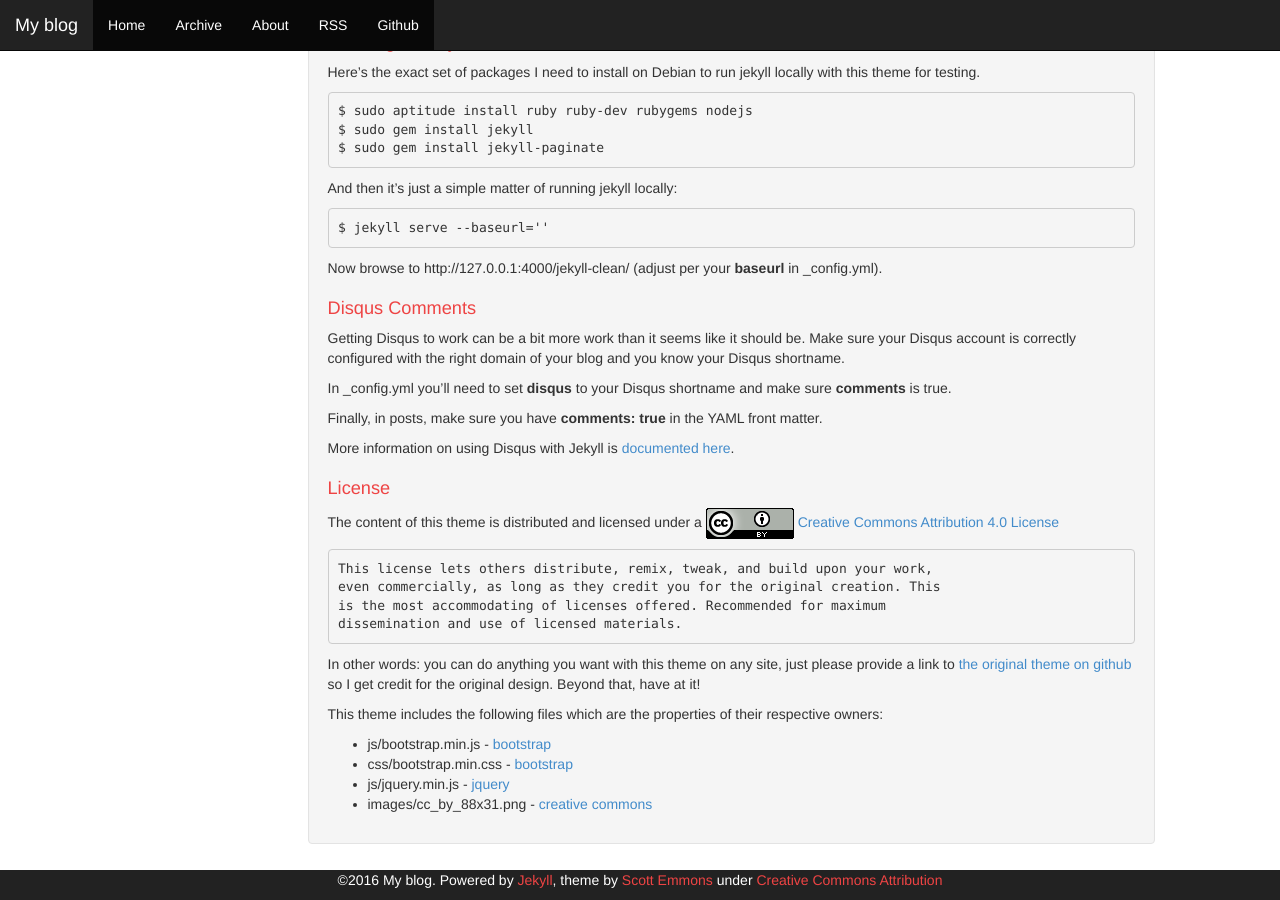
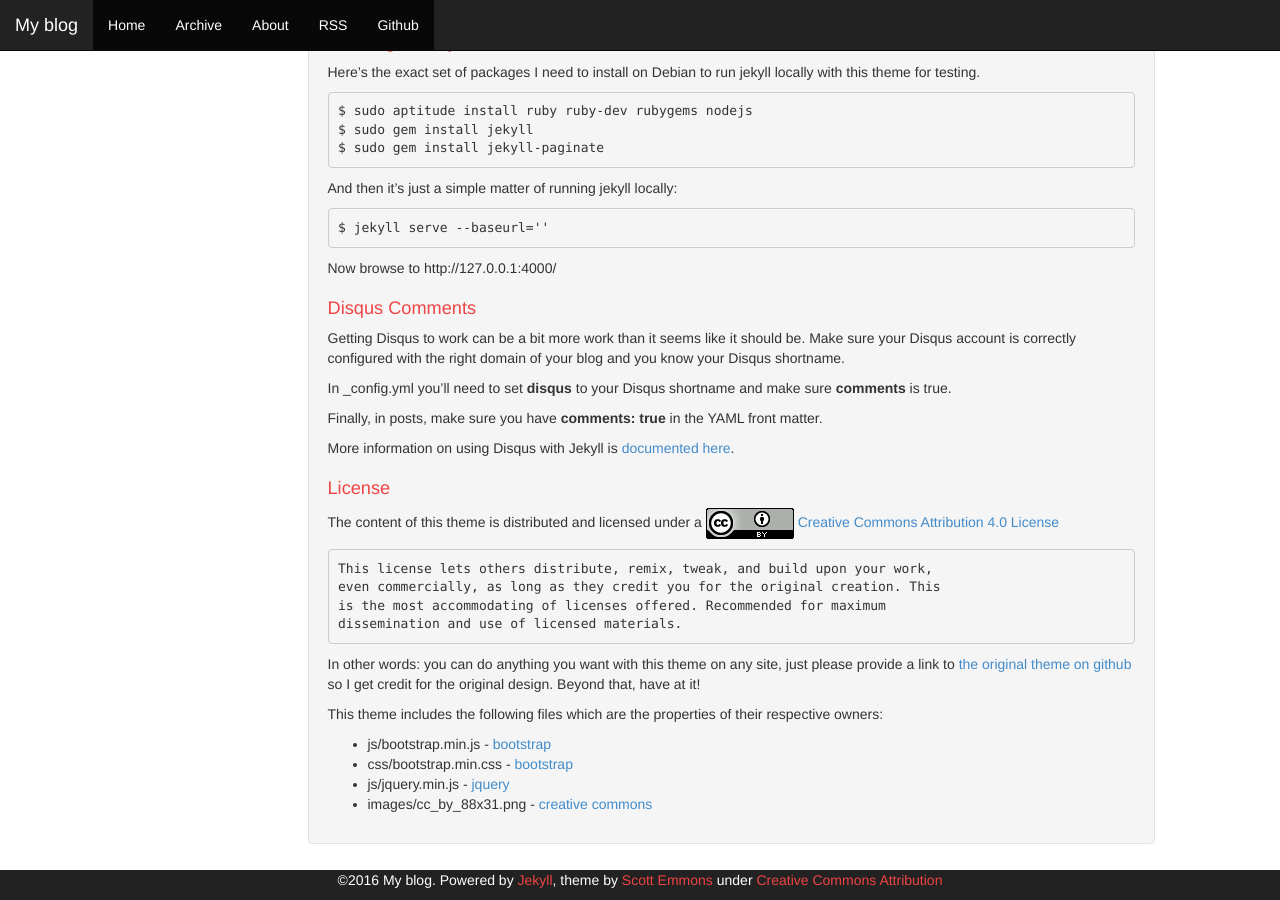
Before and after one commit to scotte/jekyll-clean, a Jekyll site: the page built from _posts/2014-08-22-jekyll-clean-theme.md, in a window 1280 px wide and 900 px high, scrolled down 956 px. Built offline with Jekyll 4.4.1, drawn with Linux system fonts in a browser that asks for light colours.

Commit message:
Update running locally example some more

````diff
--- a/_posts/2014-08-22-jekyll-clean-theme.md
+++ b/_posts/2014-08-22-jekyll-clean-theme.md
@@ -83,8 +83,7 @@
 $ jekyll serve --baseurl=''
 ```
 
-Now browse to http://127.0.0.1:4000/jekyll-clean/ (adjust per your **baseurl**
-in _config.yml).
+Now browse to http://127.0.0.1:4000/
 
 Disqus Comments
 ===============
````
Also changed, not shown: README.md.
